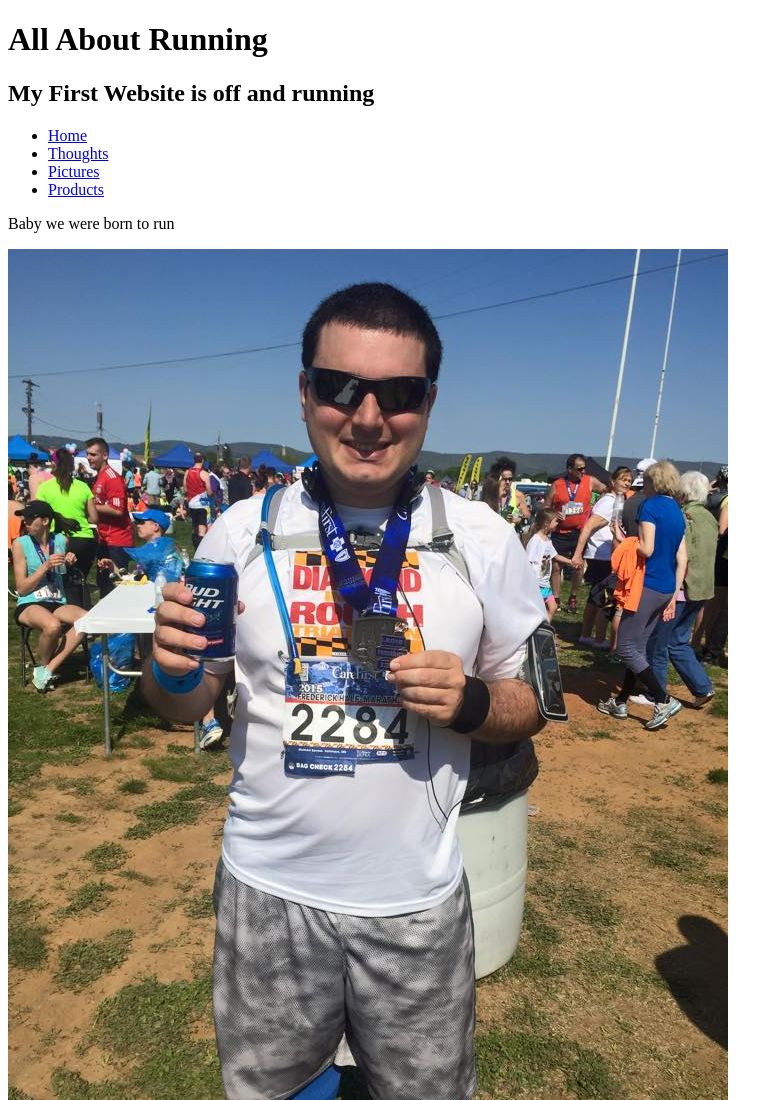
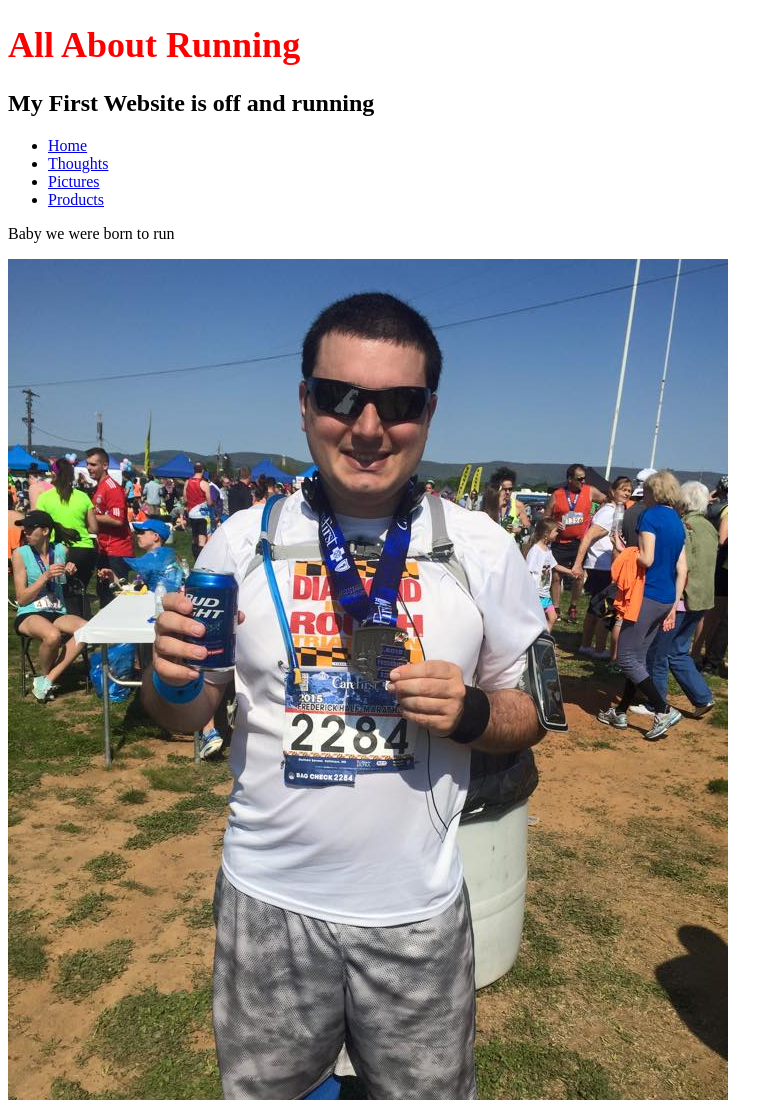
Before and after one commit to mbavosa/project3, a plain HTML site: page index.html in a window 1280 px wide. Shown: the top 1100 px of the page, without its empty margins (0-783 px from the left). Drawn offline with Linux system fonts and the light colour scheme.

Commit message:
adding style css first

```diff
--- a/css/main.css
+++ b/css/main.css
@@ -0,0 +1,5 @@
+h1{
+  color: red;
+  font-size: 36px;
+  font-weight: bold;
+}
--- a/index.html
+++ b/index.html
@@ -3,6 +3,7 @@
   <head>
   <title>  All About Running </title>
   <meta name="desription" content="This is an awesome running website">
+  <link rel="stylesheet" href="css/main.css">
   </head>
   <body>
     <header>
@@ -14,6 +15,8 @@
           <li><a href="#">Thoughts</a></li>
           <li><a href="#">Pictures</a></li>
           <li><a href="#">Products</a></li>
+        </ul>
+      </nav>
     </header>
     <p>Baby we were born to run</p>
     <img src="img/me_run.jpg"
```
